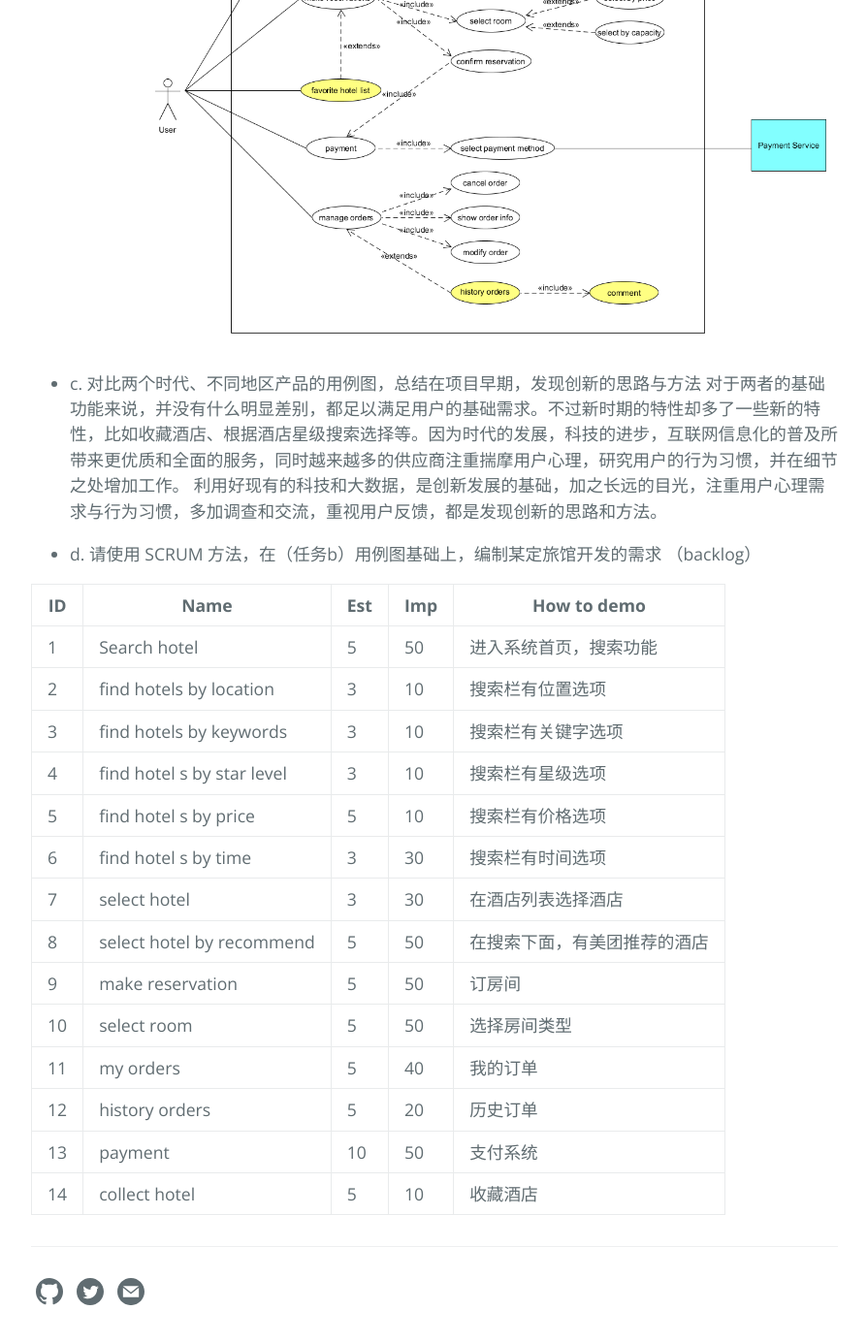
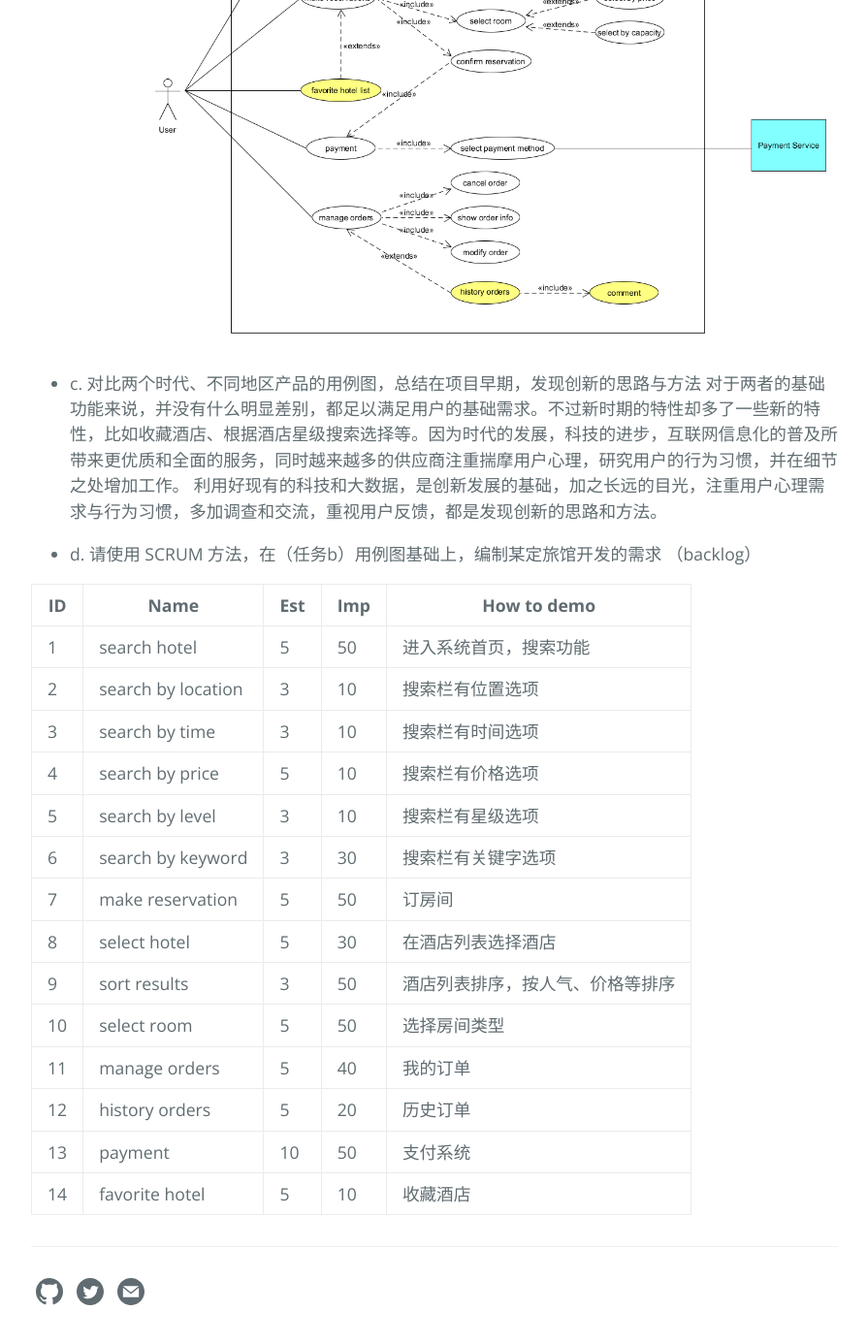
Before and after one commit to joece/joece.github.io, a Jekyll site: the page built from _posts/2018-04-22-HW4.md, in a window 1280 px wide and 1400 px high, scrolled down 1416 px. Shown: the top 1385 px of the window at 97% size, without its empty margins (192-1086 px from the left). Built offline with Jekyll 4.4.1, drawn with Linux system fonts in a browser that asks for light colours.

Commit message:
Update 2018-04-22-HW4.md

```diff
--- a/_posts/2018-04-22-HW4.md
+++ b/_posts/2018-04-22-HW4.md
@@ -22,17 +22,17 @@ title: "SSAD HW4"
 
 | ID | Name | Est | Imp |	How to demo |
 |----|------|-----|-----|-------------|
-| 1	| Search hotel | 5 | 50 | 进入系统首页，搜索功能 |
-| 2 |	find hotels by location |	3 | 10 | 搜索栏有位置选项 |
-| 3	| find hotels by keywords |	3 |	10 | 搜索栏有关键字选项 |
-| 4 |	find hotel s by star level | 3 | 10 | 搜索栏有星级选项 |
-| 5 |	find hotel s by price |	5 |	10 | 搜索栏有价格选项 |
-| 6 |	find hotel s by time |	3 |	30 | 搜索栏有时间选项 |
-| 7 |	select hotel |	3 |	30 | 在酒店列表选择酒店 |
-| 8 |	select hotel by recommend |	5 |	50 | 在搜索下面，有美团推荐的酒店 |
-| 9 |	make reservation |	5 |	50 | 订房间 |
+| 1	| search hotel | 5 | 50 | 进入系统首页，搜索功能 |
+| 2 |	search by location |	3 | 10 | 搜索栏有位置选项 |
+| 3	| search by time |	3 |	10 | 搜索栏有时间选项 |
+| 4 |	search by price | 5 | 10 | 搜索栏有价格选项 |
+| 5 |	search by level |	3 |	10 | 搜索栏有星级选项 |
+| 6 |	search by keyword |	3 |	30 | 搜索栏有关键字选项 |
+| 7 |		make reservation |	5 |	50 | 订房间 |
+| 8 |	select hotel |	5 |	30 | 在酒店列表选择酒店 |
+| 9 | sort results |	3 |	50 | 酒店列表排序，按人气、价格等排序 |
 | 10 | select room |	5 |	50 | 选择房间类型 |
-| 11 | my orders |	5 |	40 | 我的订单 |
+| 11 | manage orders |	5 |	40 | 我的订单 |
 | 12 | history orders |	5 |	20 | 历史订单 |
 | 13 | payment |	10 |	50 | 支付系统 |
-| 14 | collect hotel |	5 |	10 | 收藏酒店 |
+| 14 | favorite hotel |	5 |	10 | 收藏酒店 |
```
